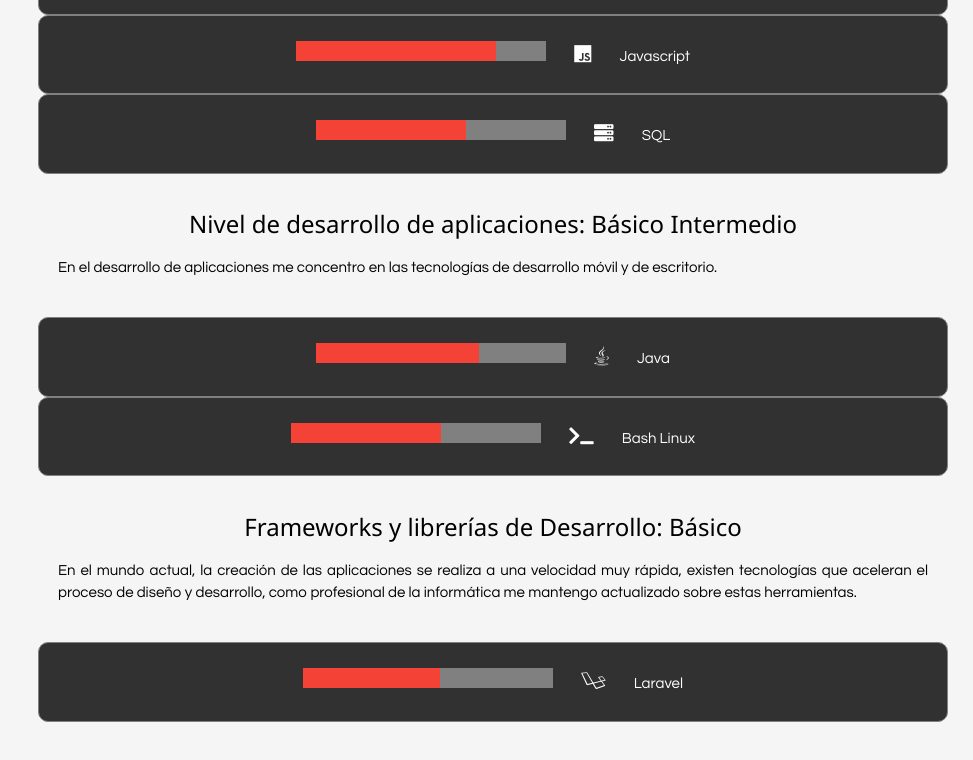
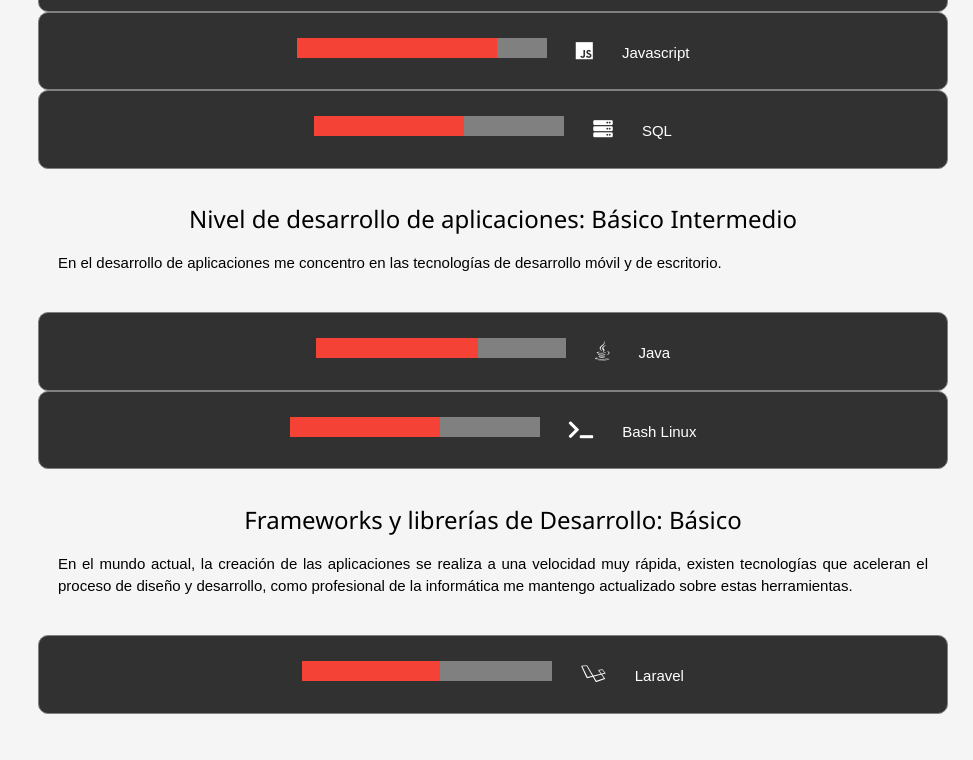
Before and after one commit to gabmart1995/gabmart1995.github.io, a plain HTML site: page index.html in a window 1280 px wide. Shown: the part 2952-3712 px from the top of the page, without its empty margins (307-1280 px from the left). Drawn offline with Linux system fonts and the light colour scheme.

Commit message:
Cambio de estilo del font CSS

```diff
--- a/css/index.css
+++ b/css/index.css
@@ -11,7 +11,7 @@
 body {
     font-size: 100%;
     background-color: whitesmoke;
-    font-family: "URW Gothic L", "Century Gothic";
+    font-family: "Arial";
     margin: 0; /*Sin márgenes*/
 }
 
@@ -243,13 +243,17 @@
     border: none;
     width: 250px;
     height: 20px;
-    color: #f44336;
+}
+
+progress::-webkit-progress-value {
+    background: #f44336;
 }
 
 progress::-moz-progress-bar {
     background: #f44336;
 }
-progress::-webkit-progress-value {
+
+progress::-o-progress-value {
     background: #f44336;
 }
 
```
